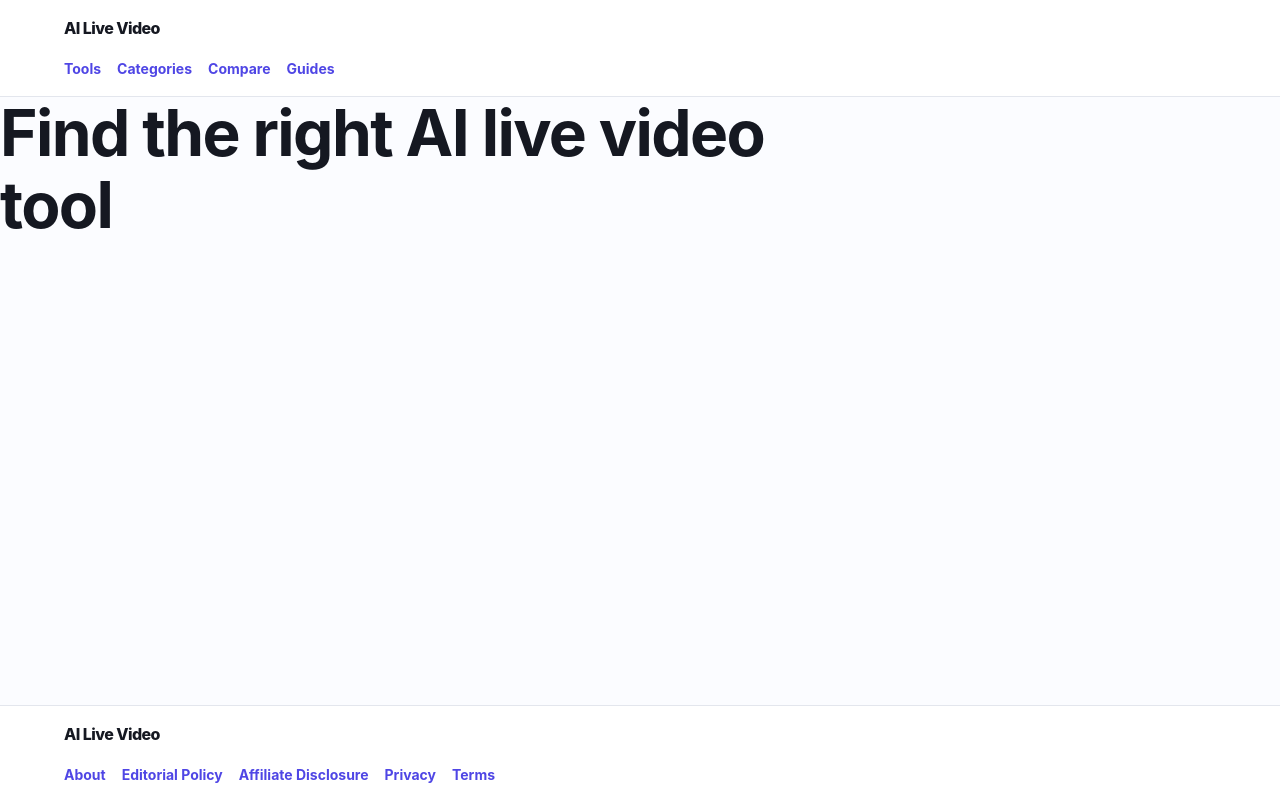
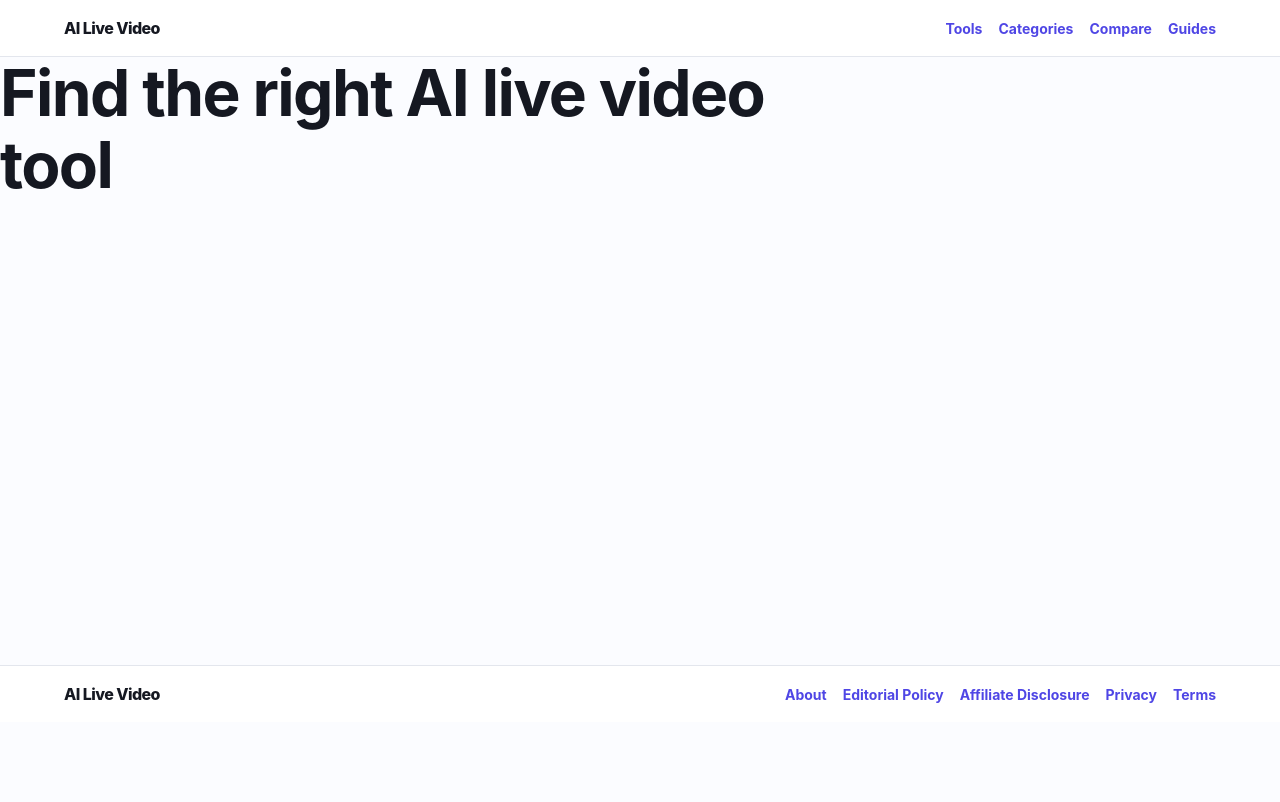
Before and after one commit to TOOLKITSAI/ailivevideo, an Astro site in the folder site/: page / in a window 1280 px wide. Built offline with nearby package versions, Linux system fonts and the light colour scheme; Astro itself is replaced by a stand-in of ours.

Commit message:
fix: restore desktop shell layout

```diff
--- a/site/src/styles/global.css
+++ b/site/src/styles/global.css
@@ -59,6 +59,7 @@ main { min-height: calc(100vh - 12rem); }
 .skip-link:focus { transform: translateY(0); }
 
 @media (min-width: 48rem) {
+  .site-header__inner, .site-footer__inner { flex-direction: row; align-items: center; justify-content: space-between; }
   .tool-grid, .article-grid { grid-template-columns: repeat(2, minmax(0, 1fr)); }
 }
 
```
Also changed, not shown: site/tests/e2e/homepage.spec.ts (+8 -0 lines).
